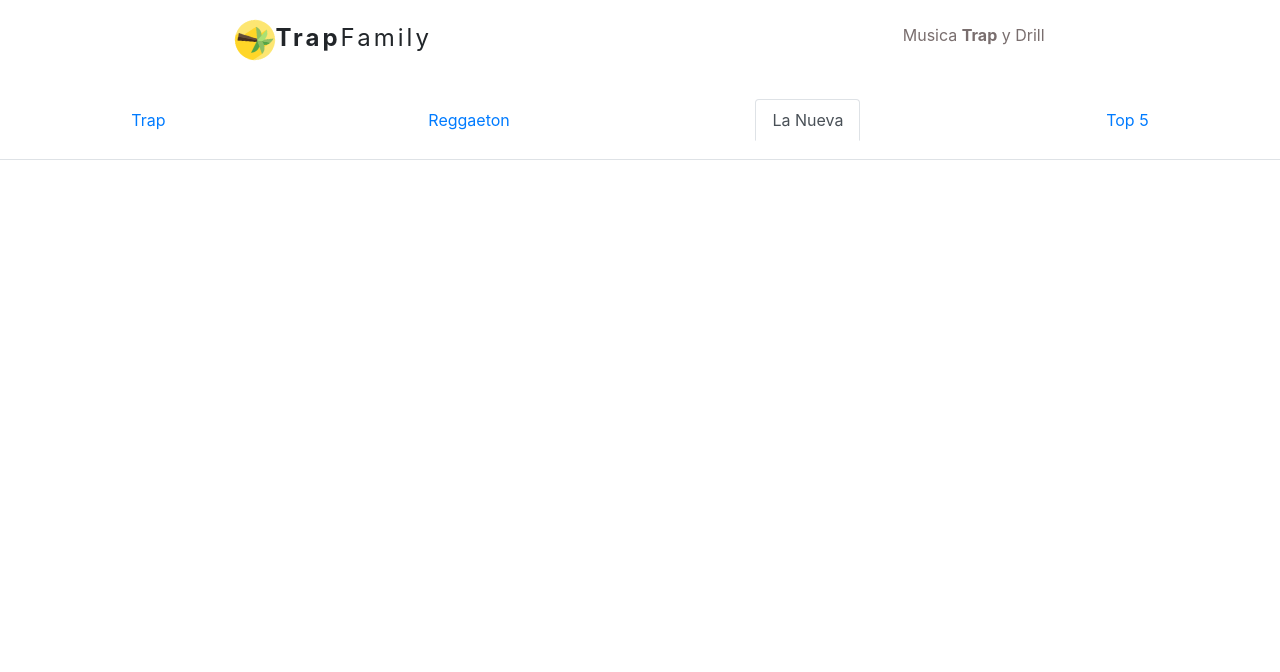
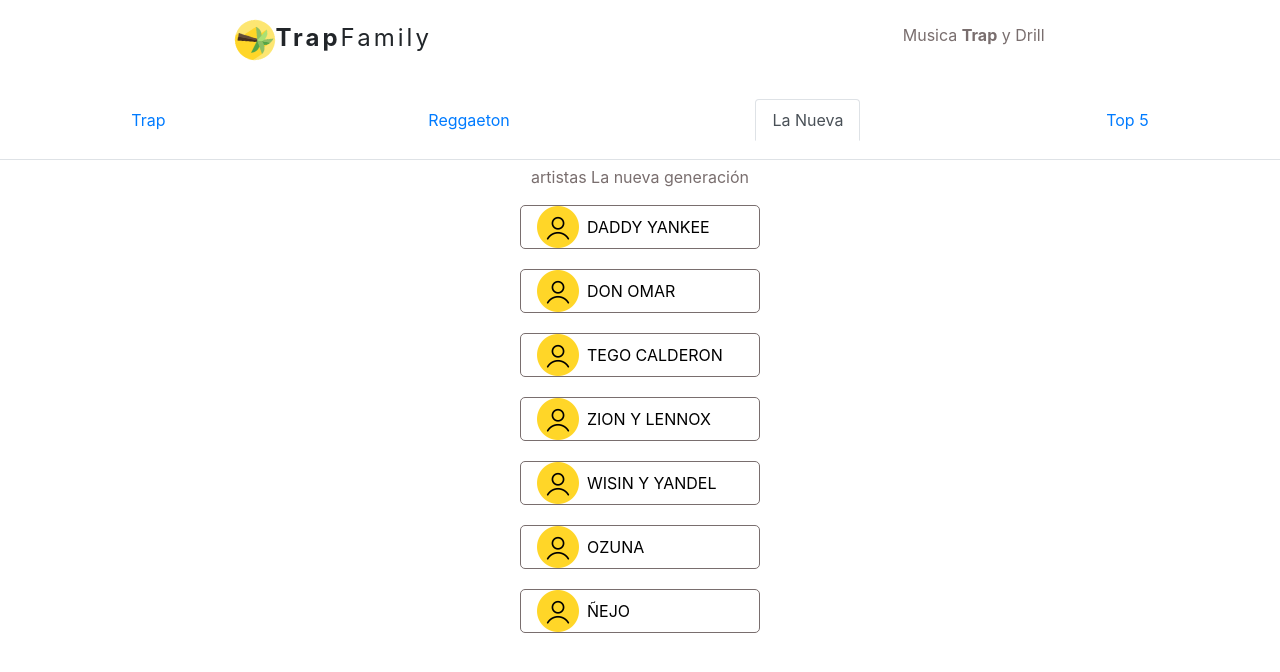
Before and after one commit to musta10/proyecto-musta, a React (Create React App) app: page / in a window 1280 px wide. Both pictures are taken after a click on the tab "La Nueva". Shown: the top 672 px of the page. Built offline with nearby package versions, Linux system fonts and the light colour scheme.

Commit message:
listalanueva

```diff
--- /dev/null
+++ b/src/components/Lanueva.jsx
@@ -0,0 +1,38 @@
+import React, { Component } from "react";
+import '../css/lanueva.css'
+
+class Lanueva extends Component {
+  render() {
+    return (
+      <>
+           <p className="texto-titulo">artistas La nueva generación</p>
+        <ul className="lista-lanueva">
+          <li>
+            <a href="">Daddy Yankee</a>
+          </li>
+          <li>
+            <a href="">Don Omar</a>
+          </li>
+          <li>
+            <a href="">Tego Calderon</a>
+          </li>
+          <li>
+            <a href="">Zion y Lennox</a>
+          </li>
+          <li>
+            <a href="">Wisin y Yandel</a>
+          </li>
+          <li>
+            <a href="">Ozuna</a>
+          </li>
+          <li>
+            <a href="">Ñejo</a>
+          </li>
+
+        </ul>
+      </>
+    );
+  }
+}
+
+export default Lanueva;
--- a/src/components/Nav.jsx
+++ b/src/components/Nav.jsx
@@ -6,6 +6,7 @@
 import "../css/header.css";
 import Topmusic from '../components/Topmusic'
 import Trap from '../components/Trap'
+import Lanueva from '../components/Lanueva'
 // import styled from "styled-components";
 
 class Nav extends Component {
@@ -35,7 +36,7 @@
          <Lista />
         </Tab>
         <Tab eventKey="lanueva" title="La Nueva">
-          {/* <Sonnet /> */}
+          <Lanueva />
         </Tab>
         <Tab eventKey="Top 5" title="Top 5">
           <Topmusic />
--- /dev/null
+++ b/src/css/lanueva.css
@@ -0,0 +1,25 @@
+.lista-lanueva{
+    list-style: none;
+    line-height: 42px;
+    /* outline: 1px solid red; */
+    width: 15em;
+    margin: 1em auto;
+    padding-left: 0;
+}
+.lista-lanueva a{
+    color: black;
+    text-transform: uppercase;
+    text-decoration: none;
+    background: url("../assets/logo/icon-nueva.png") no-repeat left top;
+    padding-left: 50px;
+    display: block;
+    width: 100%;
+}
+.lista-lanueva li {
+    box-shadow: 8px 0 rgba(255, 255, 255, .2) inset;
+    padding-left: 1em;
+    margin-bottom: 20px;
+    /* outline: 1px solid green; */
+    border-radius: 5px;
+    border: 1px solid rgb(121, 110, 110);
+}
```
